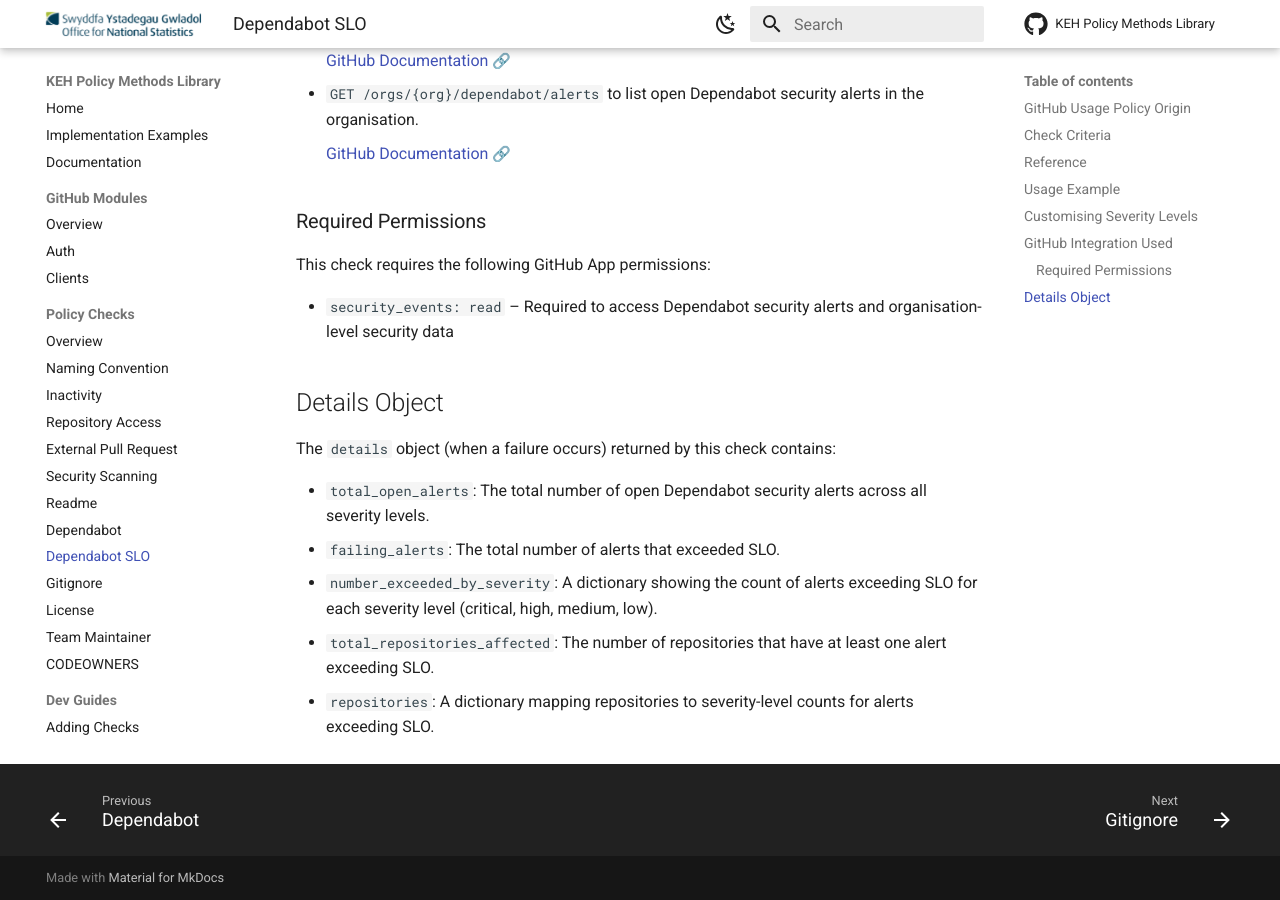
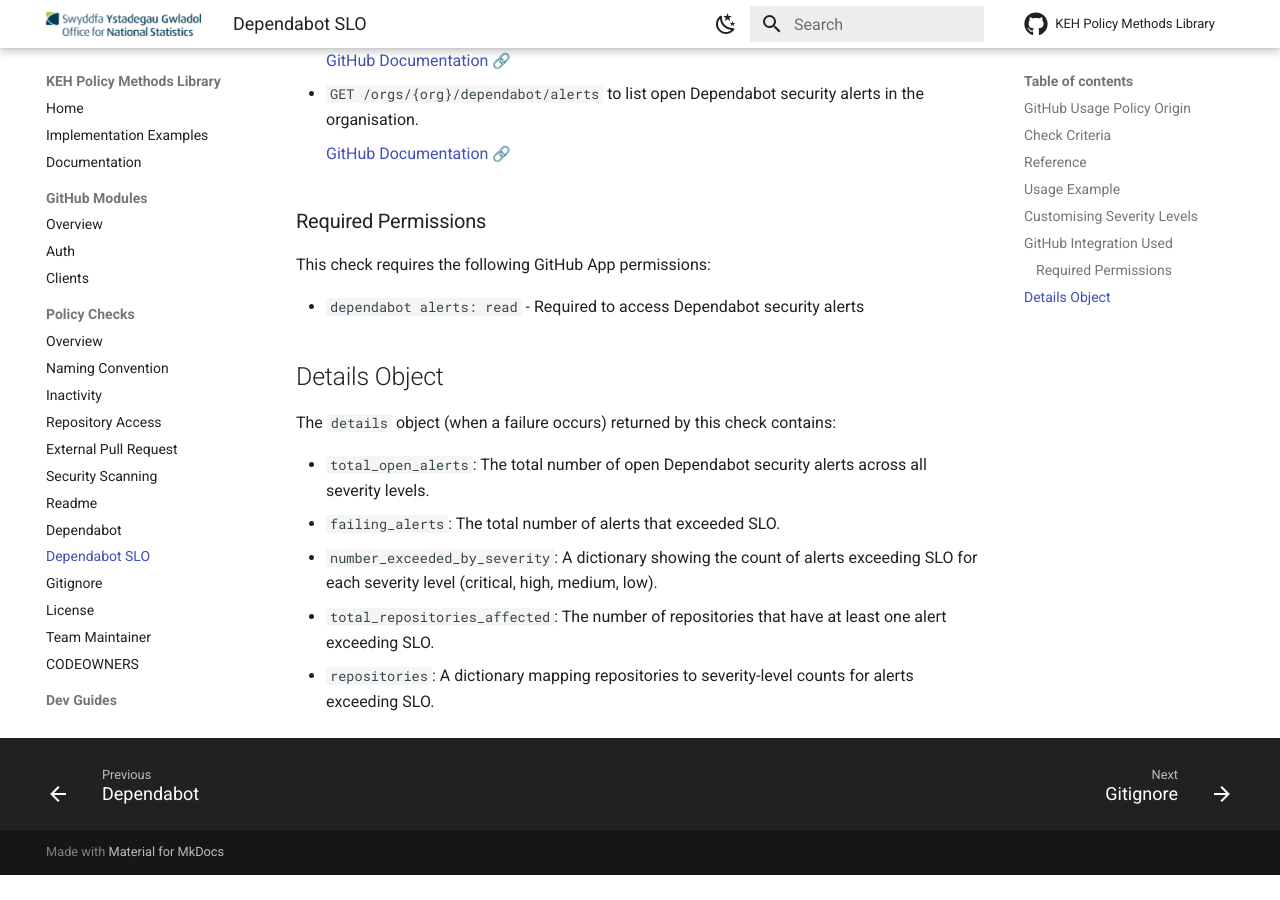
Before and after one commit to ONS-Innovation/keh-policy-methods-library, an MkDocs documentation site: the page built from docs/checks/dependabot_slo.md, in a window 1280 px wide and 900 px high, scrolled down 2815 px. Built offline with MkDocs 1.6.1 and Material for MkDocs 9.7.7, drawn with Linux system fonts in a browser that asks for light colours; emoji names are drawn with the system emoji font; comment, search, counter and statistics services are not loaded; after the commit the page ends 3690 px from its top, so only the background shows below that.

Commit message:
docs-fix: fixed permissions needed

```diff
--- a/docs/checks/dependabot_slo.md
+++ b/docs/checks/dependabot_slo.md
@@ -112,7 +112,7 @@
 
 This check requires the following GitHub App permissions:
 
-- `security_events: read` – Required to access Dependabot security alerts and organisation-level security data
+- `dependabot alerts: read` - Required to access Dependabot security alerts
 
 ## Details Object
 
```
